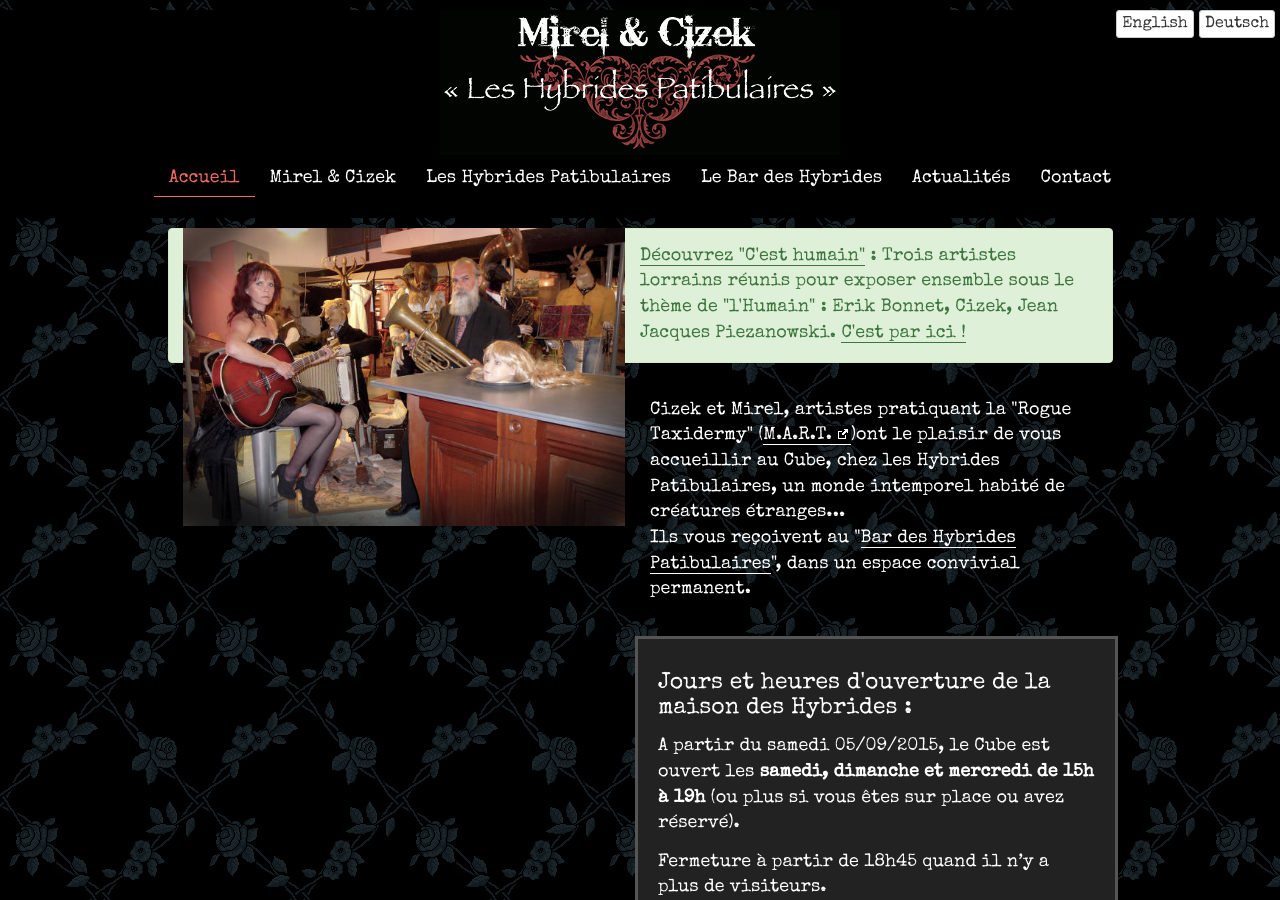
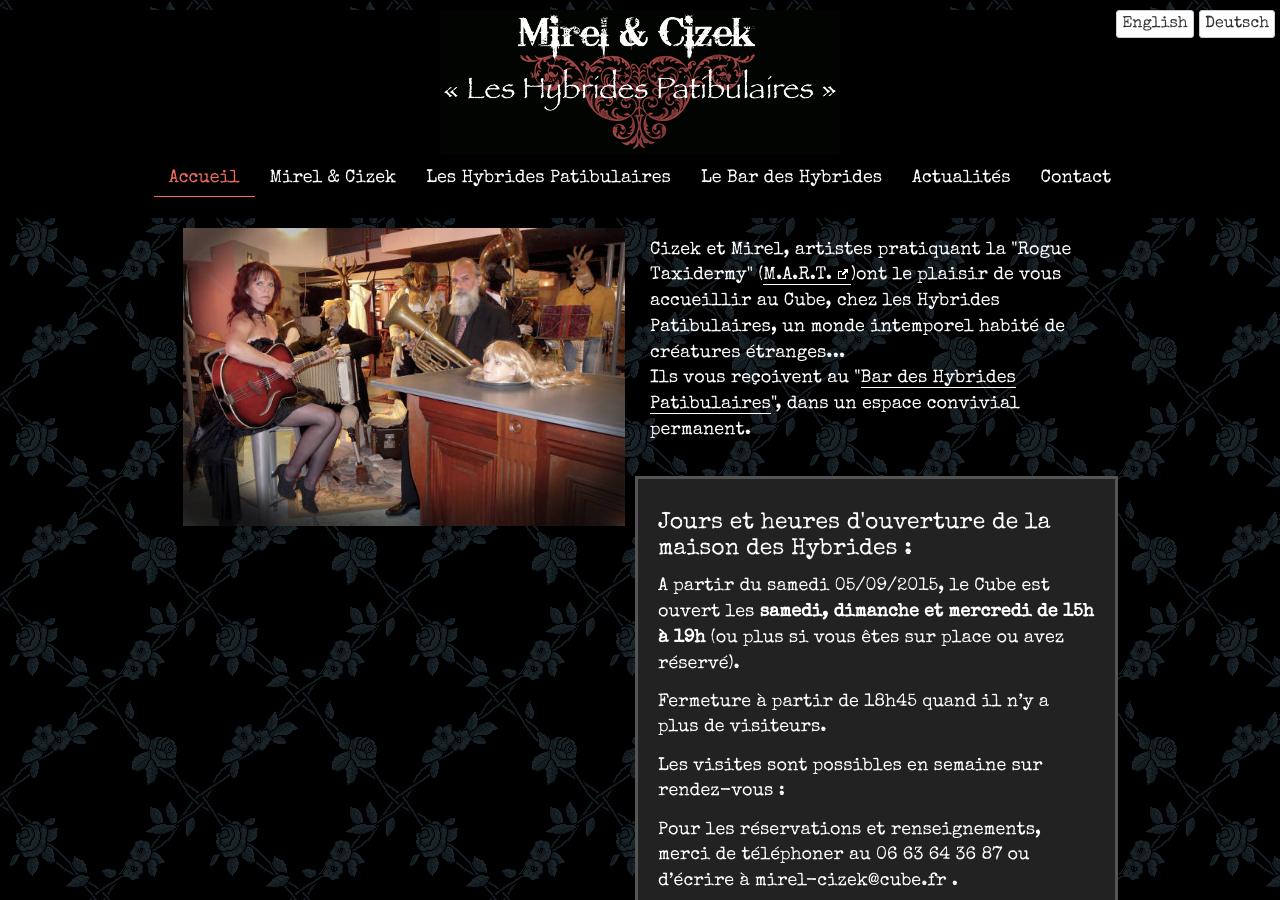
Before and after one commit to le-cube/le-cube.github.io, a Jekyll site: the page built from index.html, in a window 1280 px wide and 900 px high. Built offline with Jekyll 4.4.1, drawn with Linux system fonts in a browser that asks for light colours.

Commit message:
Update index.html

```diff
--- a/index.html
+++ b/index.html
@@ -11,10 +11,7 @@ weight : 10
       <img src="{{ site.baseurl }}/img/mirel-cizek-au-bar-des-hybrides-patibulaires.jpg" alt="Mirel & Cizek au Bar des Hybrides Patibulaires" class="img-responsive">
 
     </div>
-    <div class="alert alert-success" role="alert">
-     <p><a href="/c-est-humain">Découvrez "C'est humain"</a> : Trois artistes lorrains réunis pour exposer ensemble
-     sous le thème de "l'Humain" : Erik Bonnet, Cizek, Jean Jacques Piezanowski. <a href="/c-est-humain" style="color: #3c763d;">C'est par ici !</a></p>
-      </div>
+
     <div class="col-md-6 homeText">
       <p>
         Cizek et Mirel, artistes pratiquant la "Rogue Taxidermy" (<a href="http://www.roguetaxidermy.com/">M.A.R.T.</a>)ont le plaisir de vous accueillir au Cube, chez les Hybrides Patibulaires, un monde intemporel habité de créatures étranges... <br>
```
